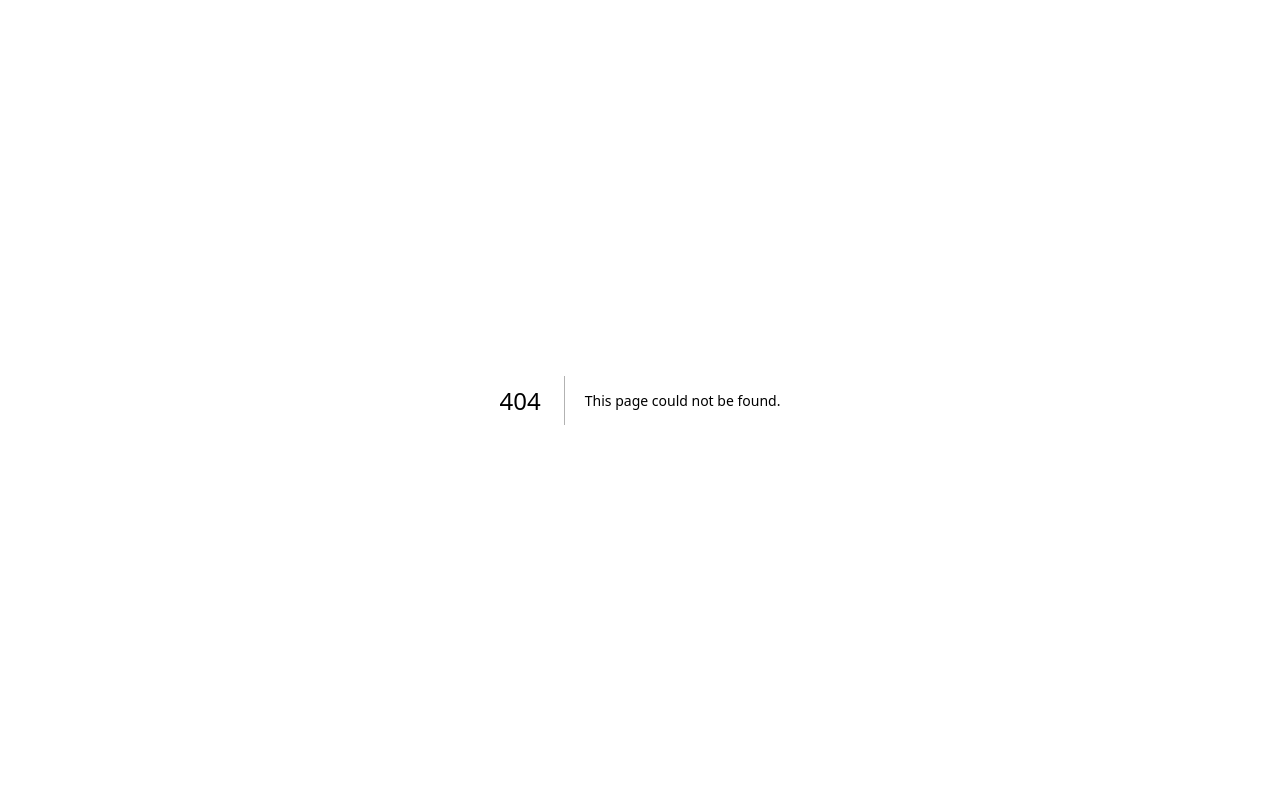
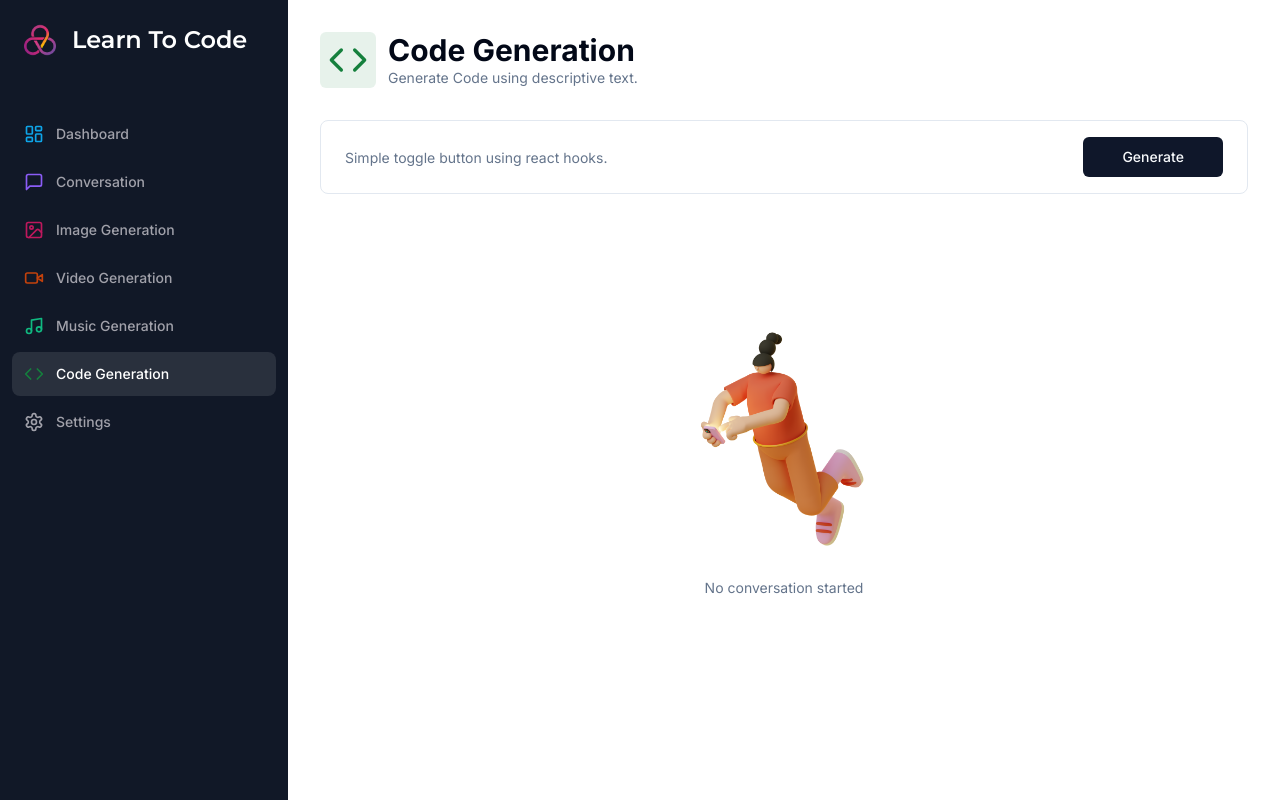
Before and after one commit to 7Mudit/ltc-saas, a Next.js app: page /code in a window 1280 px wide. Before the commit this address had no page. Built offline with nearby package versions, Linux system fonts and the light colour scheme.

Commit message:
code generator

```diff
--- /dev/null
+++ b/app/(dashboard)/(routes)/code/constants.ts
@@ -0,0 +1,7 @@
+import * as z from "zod"
+
+export const formSchema = z.object({
+    prompt : z.string().min(1 , {
+        message : "Prompt is required"
+    })
+})
--- /dev/null
+++ b/app/(dashboard)/(routes)/code/page.tsx
@@ -0,0 +1,127 @@
+"use client";
+import * as z from "zod";
+import React, { useState } from "react";
+import axios from "axios";
+import { Heading } from "@/components/Heading";
+import { Code } from "lucide-react";
+import { useForm } from "react-hook-form";
+import { formSchema } from "./constants";
+import { zodResolver } from "@hookform/resolvers/zod";
+import { Form, FormField, FormItem, FormControl } from "@/components/ui/form";
+import { Input } from "@/components/ui/input";
+import { Button } from "@/components/ui/button";
+import { useRouter } from "next/navigation";
+import { ChatCompletionRequestMessage } from "openai";
+import { Loader } from "@/components/Loader";
+import Empty from "@/components/Empty";
+import { cn } from "@/lib/utils";
+import { UserAvatar } from "@/components/ui/user-avatar";
+import { BotAvatar } from "@/components/ui/bot-avatar";
+
+const CodePage = () => {
+  const router = useRouter();
+  const [messages, setMessages] = useState<ChatCompletionRequestMessage[]>([]);
+
+  const form = useForm<z.infer<typeof formSchema>>({
+    resolver: zodResolver(formSchema),
+    defaultValues: {
+      prompt: "",
+    },
+  });
+
+  const isLoading = form.formState.isSubmitting;
+
+  const onSubmit = async (values: z.infer<typeof formSchema>) => {
+    console.log(values);
+    try {
+      const userMessage: ChatCompletionRequestMessage = {
+        role: "user",
+        content: values.prompt,
+      };
+      const newMessages = [...messages, userMessage];
+      const response = await axios.post("/api/code", {
+        messages: newMessages,
+      });
+      setMessages((current) => [...current, userMessage, response.data]);
+      form.reset();
+    } catch (Err: any) {
+      // open pro modal
+      console.log(Err);
+    } finally {
+      router.refresh();
+    }
+  };
+  return (
+    <div>
+      <Heading
+        title="Code Generation"
+        description="Generate Code using descriptive text."
+        icon={Code}
+        iconColor="text-green-700"
+        bgColor="bg-green-700/10"
+      />
+      <div className="px-4 lg:px-8">
+        <div>
+          <Form {...form}>
+            <form
+              onSubmit={form.handleSubmit(onSubmit)}
+              className="rounded-lg border w-full p-4 px-3 md:px-6 focus-within:shadow-sm grid grid-cols-12 gap-2"
+            >
+              <FormField
+                name="prompt"
+                render={({ field }) => (
+                  <FormItem className="col-span-12 lg:col-span-10 ">
+                    <FormControl className="m-0 p-0">
+                      <Input
+                        className="border-0 outline-none focus-visible:ring-0 focus-visible:ring-transparent"
+                        disabled={isLoading}
+                        placeholder="Simple toggle button using react hooks."
+                        {...field}
+                      />
+                    </FormControl>
+                  </FormItem>
+                )}
+              />
+              <Button
+                className="col-span-12 lg:col-span-2 w-full"
+                disabled={isLoading}
+              >
+                Generate
+              </Button>
+            </form>
+          </Form>
+        </div>
+        <div className="space-y-4 mt-4">
+          {isLoading && (
+            <div className="p-8 rounded-lg w-full flex items-center justify-center bg-muted">
+              <Loader />
+            </div>
+          )}
+          {messages.length === 0 && !isLoading && (
+            <div>
+              <Empty label="No conversation started" />
+            </div>
+          )}
+          <div className="flex flex-col-reverse gap-y-4">
+            {messages.map((message) => (
+              <div
+                key={message.content}
+                className={cn(
+                  "p-8 w-full flex items-start gap-x-8 rounded-lg",
+                  message.role === "user"
+                    ? "bg-white border border-black/10"
+                    : "bg-muted"
+                )}
+              >
+                {message.role === "user" ? <UserAvatar /> : <BotAvatar />}
+                <p className="text-sm">{message.content}</p>
+              </div>
+            ))}
+          </div>
+        </div>
+      </div>
+    </div>
+  );
+};
+
+export default CodePage;
--- /dev/null
+++ b/app/api/code/route.ts
@@ -0,0 +1,52 @@
+import { auth } from '@clerk/nextjs';
+import { NextResponse } from 'next/server';
+import OpenAI from "openai";
+import { ChatCompletionMessageParam } from 'openai/resources/index.mjs';
+
+
+// const configuration = new Configuration({
+//     apiKey : process.env.OPENAI_API_KEY
+// })
+
+// const openai = new OpenAIApi(configuration);
+
+const openai = new OpenAI({
+    apiKey : process.env.OPENAI_API_KEY
+});
+
+const instructionMessage : ChatCompletionMessageParam = {
+    role : "system",
+    content : "You are a code generator. You must answer only in markdown code snippets. Use code comments for explanations"
+}
+
+export async function POST(
+    req : Request
+){
+    try{
+        const {userId} = auth()
+        const body = await req.json()
+        const {messages} = body;
+
+        if(!userId){
+            return new NextResponse("Unauthorized " , {status : 401})
+        }
+        // if(!configuration.apiKey){
+        //     return new NextResponse("Open ai api key not configured" , {status : 500})
+        // }
+
+        if(!messages){
+            return new NextResponse("Messages are required" , {status : 400})
+        }
+        // const completion = await openai.chat.completions.create({
+        const response = await openai.chat.completions.create({
+            model : "gpt-3.5-turbo",
+            messages : [instructionMessage , ...messages]
+        })
+
+        return NextResponse.json(response.choices[0].message)
+    }
+    catch(err){
+        console.log("Code Error" , err)
+        return new NextResponse("Internal Error" , {status : 500})
+    }
+}
```
